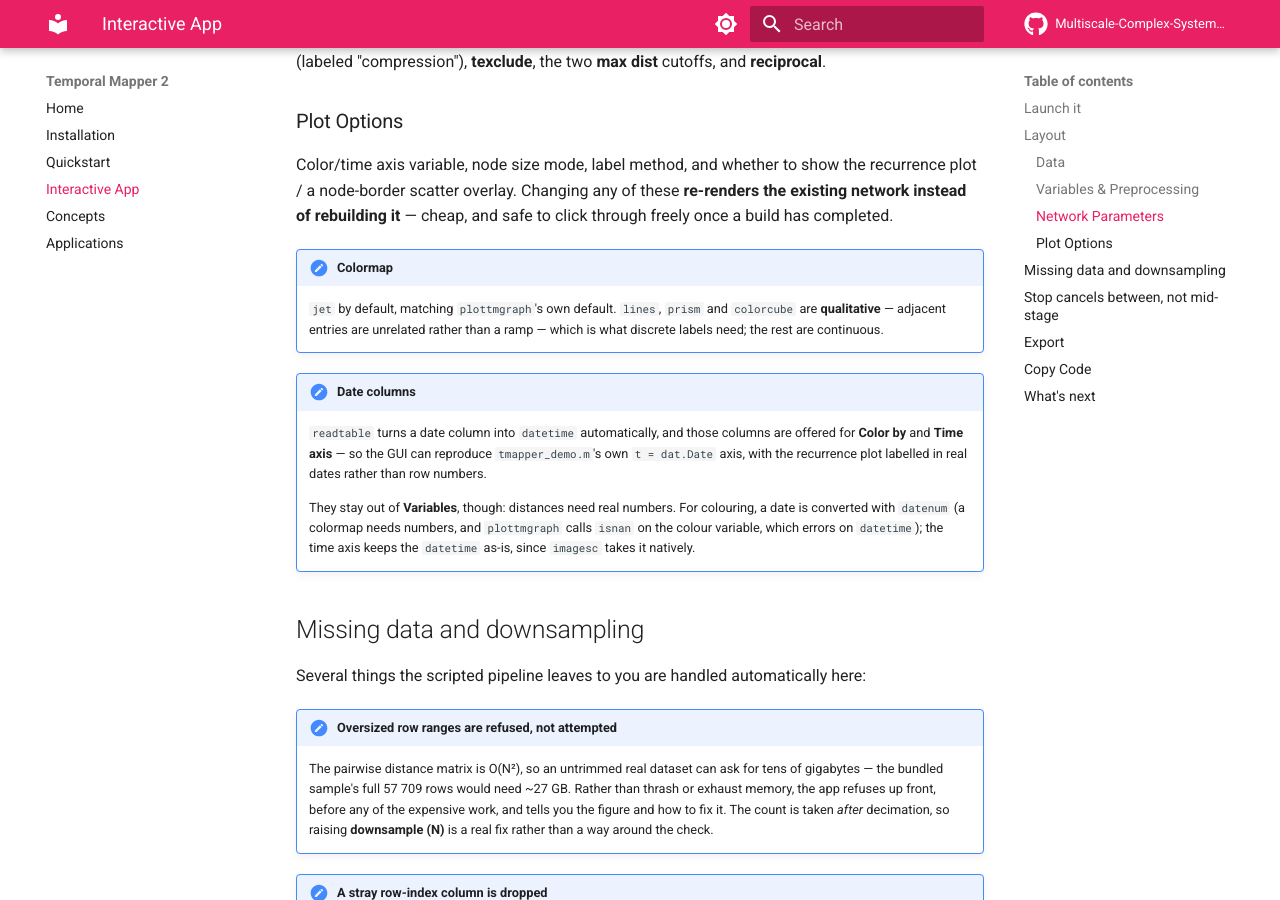
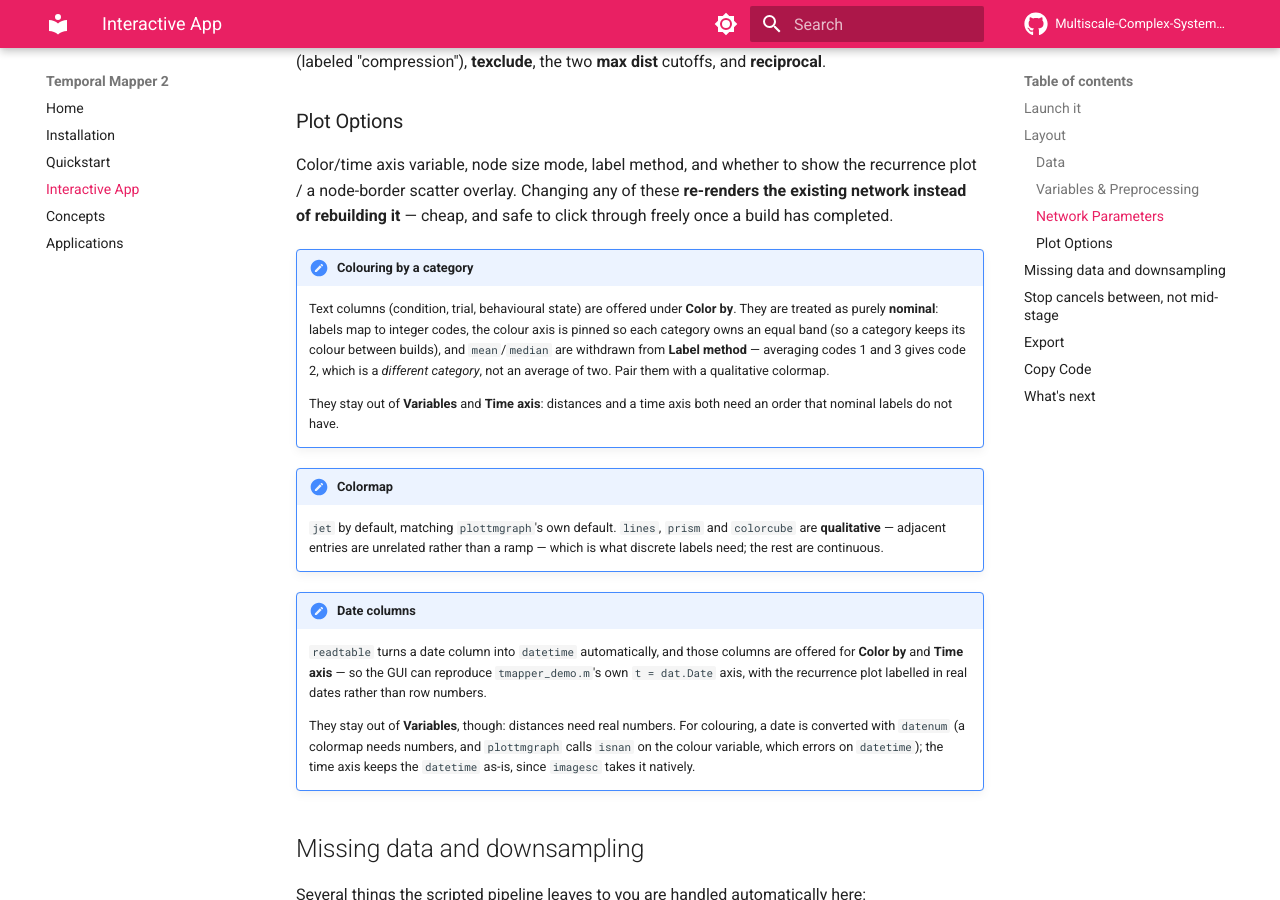
Before and after one commit to Multiscale-Complex-Systems-Lab/tmapper2, an MkDocs documentation site: the page built from docs/gui-app.md, in a window 1280 px wide and 900 px high, scrolled down 1814 px. Built offline with MkDocs 1.6.1 and Material for MkDocs 9.7.7, drawn with Linux system fonts in a browser that asks for light colours; comment, search, counter and statistics services are not loaded.

Commit message:
GUI: allow colouring the network by a categorical column
Text columns -- condition, trial, behavioural state -- are a natural way
to colour an attractor network, and were previously filtered out
entirely along with everything else non-numeric.

They are treated as strictly nominal, which drives three decisions:

- labels map to integer codes via findgroups, and the colour axis is
  pinned to [0.5, nCategories+0.5] so each category owns an equal band.
  Without pinning the scale stretches to whichever codes are present in
  a given build, and the same category silently changes colour between
  builds.
- mean/median are withdrawn from Label method while a category is
  selected. Averaging codes 1 and 3 yields code 2 -- a *different
  category*, not an average of two.
- they are barred from Variables and Time axis, both of which need an
  order that nominal labels do not have. (Numeric and datetime columns
  remain available for the time axis.)

The withdrawal matches the current method by NAME rather than clamping
its index, since the same index means a different method in a shorter
list -- clamping would turn a 'median' selection into 'none' rather than
'mode'. Mutation-tested: both that and removing the colour-axis pinning
fail their respective tests.

An existing fixture's assertions changed because its non-numeric 'label'
column is now legitimately offered for colouring. Verified on the real
sample data with a synthesised season column: four categories pinned to
[0.5 4.5], label methods correctly reduced to mode/none.

```diff
--- a/docs/gui-app.md
+++ b/docs/gui-app.md
@@ -60,6 +60,18 @@ Color/time axis variable, node size mode, label method, and whether to show
 the recurrence plot / a node-border scatter overlay. Changing any of these
 **re-renders the existing network instead of rebuilding it** — cheap, and
 safe to click through freely once a build has completed.
+
+!!! note "Colouring by a category"
+    Text columns (condition, trial, behavioural state) are offered under
+    **Color by**. They are treated as purely **nominal**: labels map to
+    integer codes, the colour axis is pinned so each category owns an equal
+    band (so a category keeps its colour between builds), and `mean`/`median`
+    are withdrawn from **Label method** — averaging codes 1 and 3 gives
+    code 2, which is a *different category*, not an average of two. Pair them
+    with a qualitative colormap.
+
+    They stay out of **Variables** and **Time axis**: distances and a time
+    axis both need an order that nominal labels do not have.
 
 !!! note "Colormap"
     `jet` by default, matching `plottmgraph`'s own default. `lines`,
```
Also changed, not shown: 2 other files.
